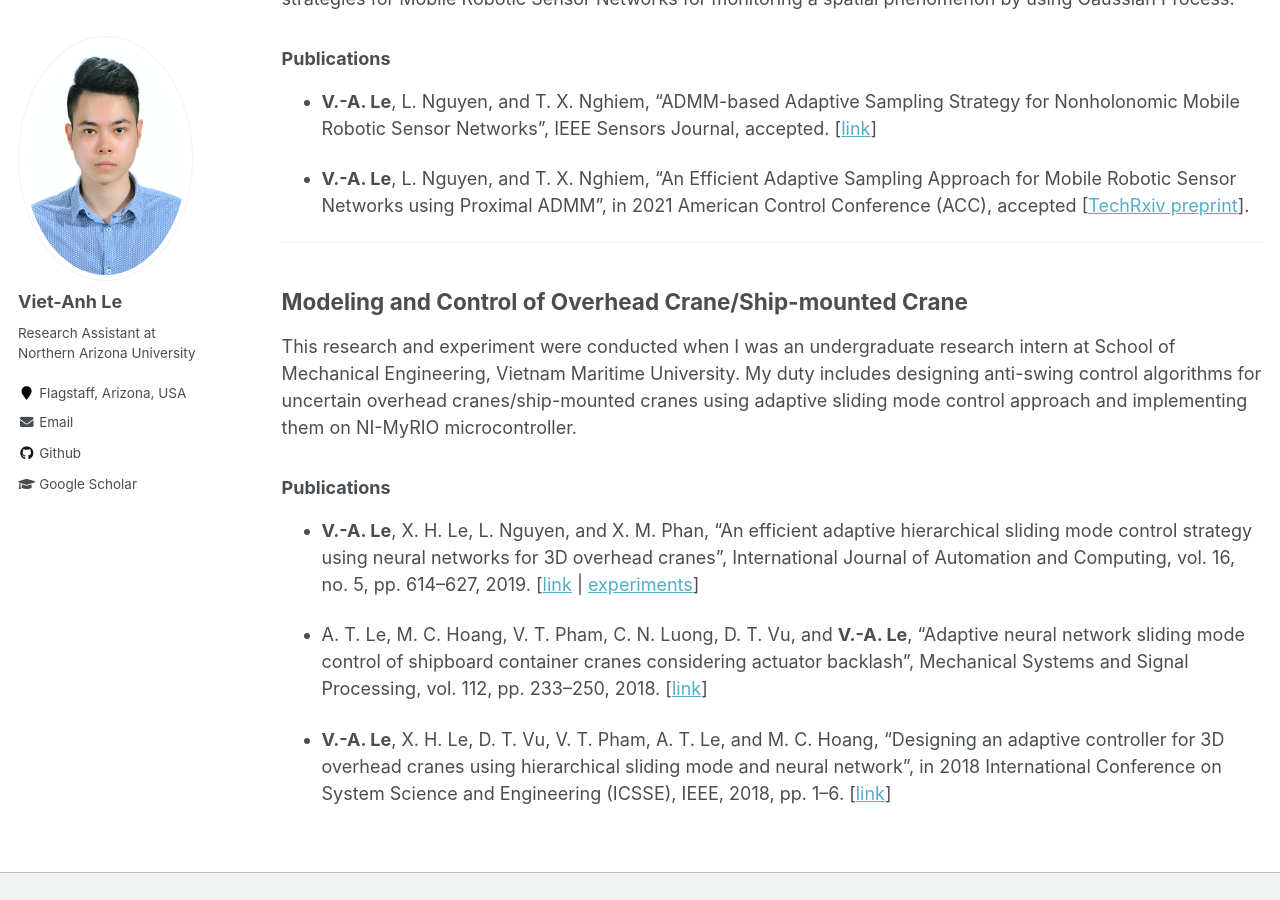
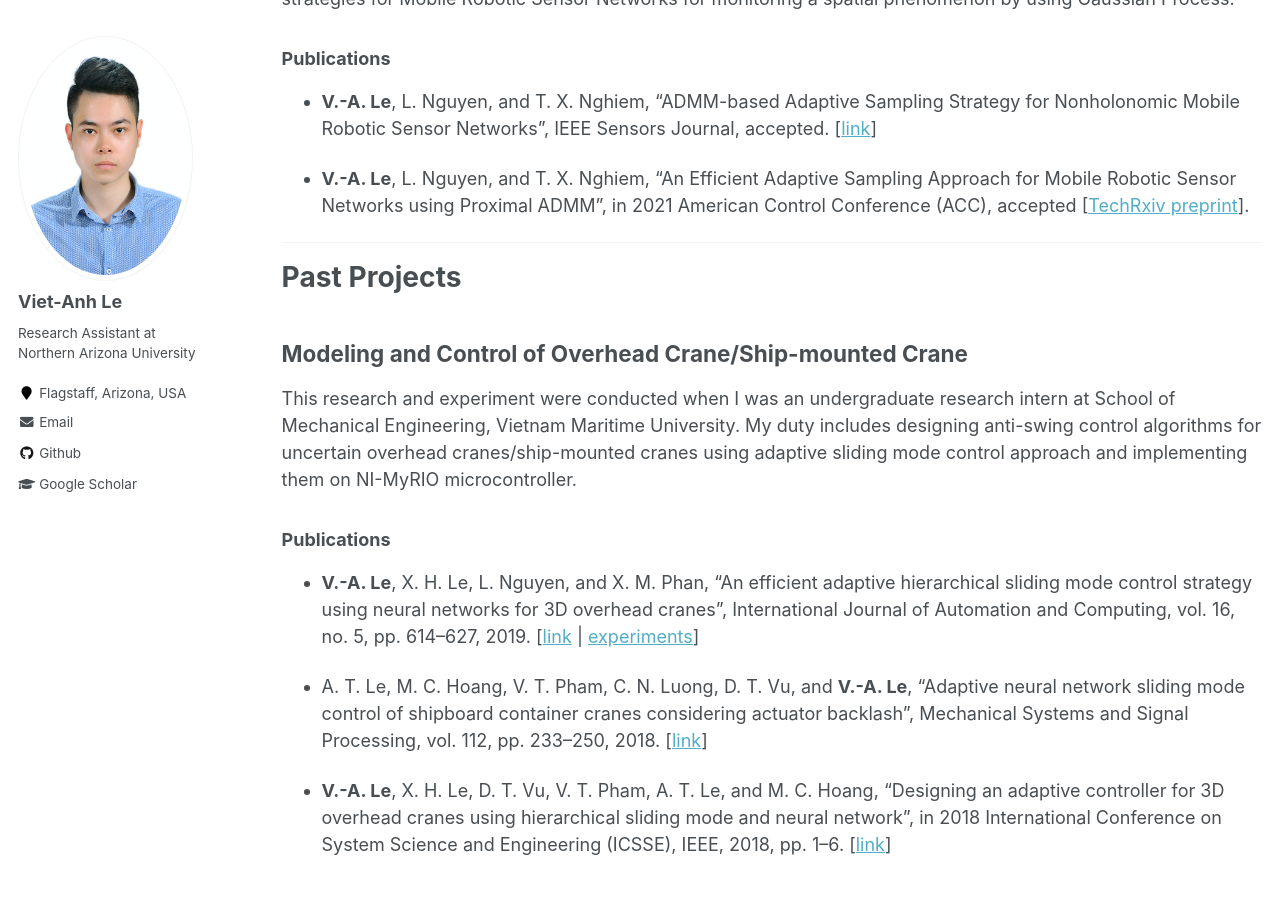
Before and after one commit to vietanhle0101/vietanhle0101.github.io, a Jekyll site: the page built from _pages/projects.md, in a window 1280 px wide and 900 px high, scrolled down 785 px. Built offline with Jekyll 4.4.1, drawn with Linux system fonts in a browser that asks for light colours.

Commit message:
a new paper

```diff
--- a/_pages/projects.md
+++ b/_pages/projects.md
@@ -31,6 +31,8 @@ In collaboration with Dr. Linh Nguyen (Australia Federation University), we deve
 
 <hr />
 
+# Past Projects
+
 <!-- This temporary [poster](../files/MRSN_poster.pdf) may be helpful to get the overall idea. -->
 
 ## Modeling and Control of Overhead Crane/Ship-mounted Crane
```
Also changed, not shown: 2 other files.
